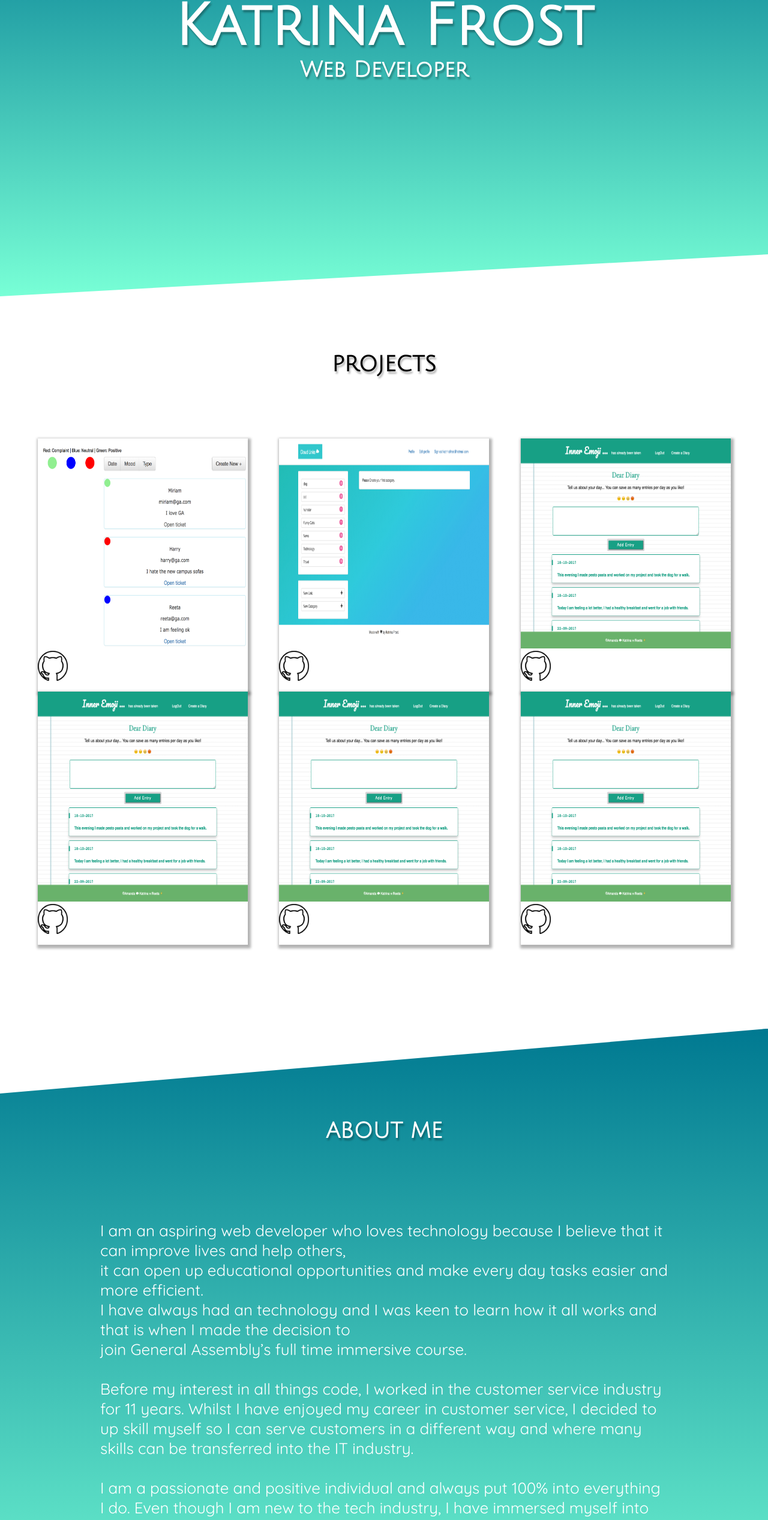
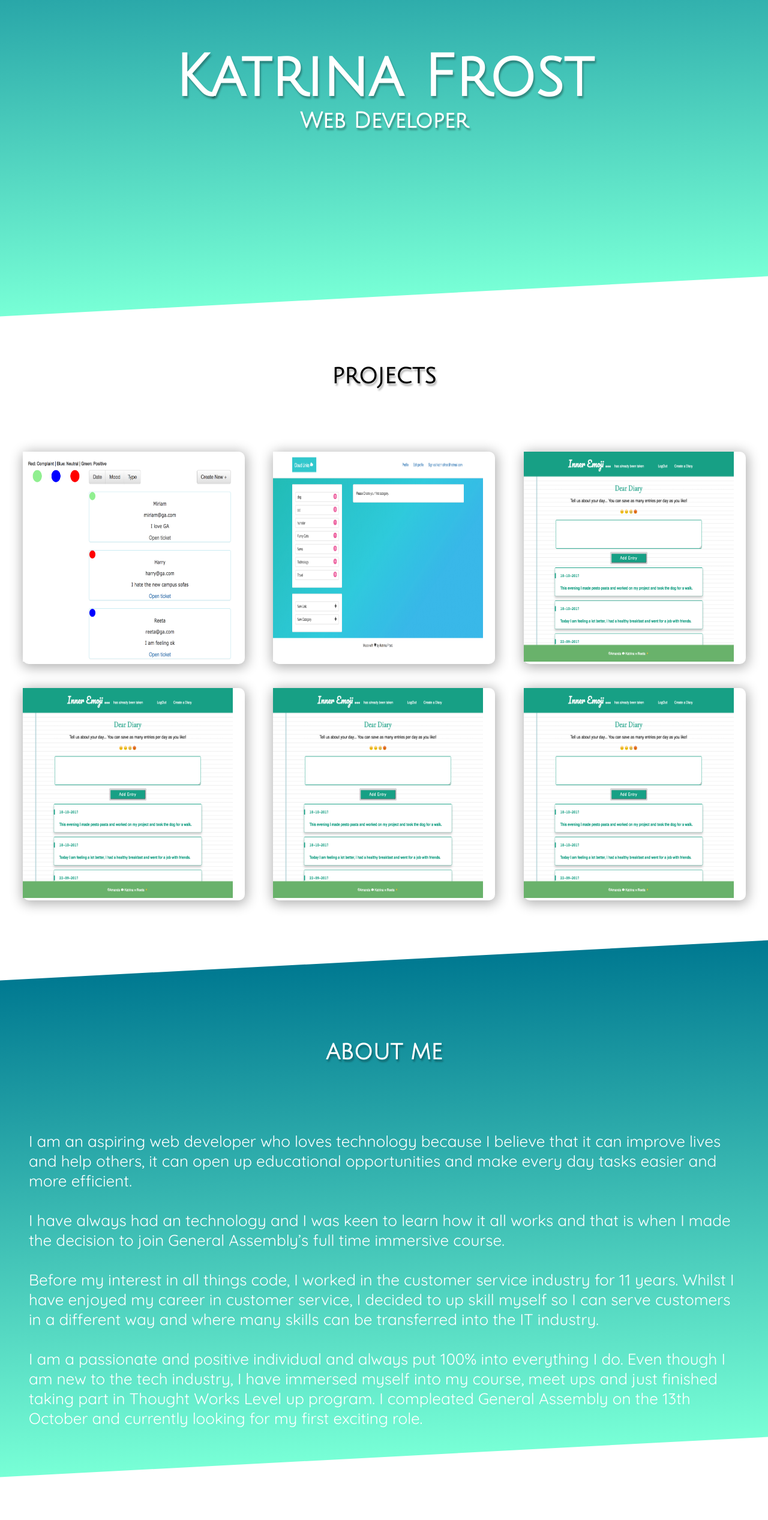
Before and after one commit to KatrinaFrost/KatrinaFrost.github.io, a plain HTML site: page index.html in a window 1280 px wide. Shown: the part 206-2740 px from the top of the page at 60% size. Drawn offline with Linux system fonts and the light colour scheme.

Commit message:
Futher styling, need to tidy CSS code and add project details in

```diff
--- a/css/gallery.css
+++ b/css/gallery.css
@@ -3,13 +3,13 @@
   flex-wrap: wrap;
   justify-content: space-evenly;
   padding: 10px;
-  padding-bottom: 100px;
 }
 
 .gallery-container .item-container {
-  /*-webkit-filter: grayscale(1); /* Google Chrome, Safari 6+ & Opera 15+ */*/
-  margin: 10px 10px 20px 10px;
-  box-shadow: 2px 3px 4px 3px rgba(0,0,0,0.3);
+  /*-webkit-filter: grayscale(1); /* Google Chrome, Safari 6+ & Opera 15+ */
+  box-shadow: 1px 3px 20px 3px rgba(0,0,0,0.3);
+  margin: 0 20px 40px 20px;
+  border-radius: 10px;
 }
 
 .gallery-container .item-container .icon {
@@ -19,5 +19,4 @@
 img:hover {
   filter: none; /* IE6-9 */
   -webkit-filter: grayscale(0); /* Google Chrome, Safari 6+ & Opera 15+ */
-
 }
--- a/css/style.css
+++ b/css/style.css
@@ -1,5 +1,4 @@
 html, body{
-  height: 100%;
   width: 100%;
   margin: 0;
   padding: 0;
@@ -12,17 +11,50 @@ h1, h2 {
   text-shadow: 2px 4px 3px rgba(0,0,0,0.3);
 }
 
+section h1.title {
+  padding-top: 5%;
+  padding-bottom: 5%;
+  font-size: 36px;
+}
+
+.page-container section {
+  margin-bottom: 50px;
+}
+
+.page-container section h1.title.inverse {
+  color: white;
+}
+
 h2, p {
   color: white;
 }
 
+/* Skewed background */
+
+section.skewed {
+  width: 100%;
+  margin: 0;
+}
+
+section.skewed .bg {
+  background-image: linear-gradient(#007991, #78ffd6);
+  transform: skewY(-3deg);
+}
+section.skewed .content {
+  transform: skewY(3deg);
+  position: relative;
+  padding: 25px;
+}
+
 /* ----------------------------- Name --------------------------------------- */
-.section-one {
-  background-image: linear-gradient(#007991, #78ffd6);
-  height: 700px;
+.page-container {
+  position: relative;
+  top: -100px;
   width: 100%;
-  clip-path: polygon(0 0, 100% 0, 100% 90%, 0 100%);
-  margin: 0;
+}
+
+.section-one .content {
+  height: 750px;
 }
 
 /* ----------------------------- Nav ---------------------------------------- */
@@ -32,7 +64,7 @@ h2, p {
   justify-content: center;
   max-width: 300px;
   margin: 0 auto;
-  padding: 20px;
+  padding-top: 100px;
   font-size: 24px;
   font-family: 'Quicksand', sans-serif;
 }
@@ -55,9 +87,9 @@ a:hover {
 
 .section-one header {
   display: flex;
+  flex-direction: column;
   justify-content: center;
-  flex-direction: column;
-  height: 400px;
+  height: 600px;
 }
 
 .name {
@@ -75,43 +107,20 @@ a:hover {
 }
 
 /* ---------------------------- Projects ------------------------------------ */
-.section-two {
-  background-image: white;
-  /*height: 700px;*/
-  width: 100%;
-  /*clip-path: polygon(00 10%, 100% 00, 100% 90%, 0 100%);*/
-  /*             top left\top right\bottom right\bottom left*/
-}
-
-.section-two {
-  margin-bottom: 40px;
-}
 
 .projects {
   padding-top: 5%;
   padding-bottom: 5%;
   font-size: 36px;
+  margin: 32px;
+
 }
 
 /* ----------------------------- About -------------------------------------- */
-.section-three {
-  background-image: linear-gradient(#007991, #78ffd6);
-  font-size: 25px;
-  clip-path: polygon(00 10%, 100% 00, 100% 90%, 0 100%);
-  /*             top left\top right\bottom right\bottom left*/
-  padding: 5%;
-  position: inherit;
-}
-
-.about {
-  padding-top: 5%;
-  color: white;
-  font-size: 36px;
-}
 
 .aboutText {
   font-family: 'Quicksand', sans-serif;
-  padding: 100px;
+  padding: 20px;
   font-size: 26px;
   margin: 3px;
 }
@@ -119,10 +128,8 @@ a:hover {
 /* ----------------------------- Contact------------------------------------- */
 .section-four {
   background-image: white;
-  height: 700px;
   width: 100%;
-  clip-path: polygon(00 10%, 100% 00, 100% 90%, 0 100%);
-  /*             top left\top right\bottom right\bottom left*/
+  margin-bottom: 20px;
 }
 
 .section-four .flex-container {
@@ -143,11 +150,11 @@ a:hover {
 }
 
 .section-four .icons {
-  padding: 40px;
+  padding: 0 40px;
 }
 
-.section-four .hello {
-  padding: 5px;
+.section-four .hello img {
+  width: 260px;
 }
 
 /* ----------------------------- Footer ------------------------------------- */
@@ -167,4 +174,23 @@ footer {
   font-family: 'Tangerine', cursive;
   font-weight: bold;
   font-size: 36px;
+  padding-bottom: 10px;
 }
+
+@media only screen and (max-width: 500px) {
+  h1.name {
+    font-size: 36px;
+  }
+  h2.jobTitle {
+    font-size: 22px;
+  }
+  .section-one .content {
+    height: 490px;
+  }
+  .section-one header {
+    height: 390px;
+  }
+  .section-one nav.flex-container {
+    font-size: 18px;
+  }
+}
--- a/index.html
+++ b/index.html
@@ -22,80 +22,103 @@
   <title>Katrina Frost</title>
 
 <body>
+  <div class="page-container">
 
     <!--_______________________________ Title __________________________________ -->
 
-  <section class="section-one">
+    <section class="skewed section-one">
+      <div class="bg">
+        <div class="content">
 
           <nav class="flex-container">
-        <a href="/#/">Projects</a>
-        <a href="/#/">About</a>
-        <a href="/#/">Contact</a>
+            <a href="#projects">Projects</a>
+            <a href="#about">About</a>
+            <a href="#contact">Contact</a>
           </nav>
+
           <header>
             <h1 class="name">Katrina Frost</h1>
             <h2 class="jobTitle">Web Developer</h2>
           </header>
+
+        </div>
+      </div>
     </section>
 
     <!--_______________________________ Projects _______________________________ -->
 
     <section class="section-two">
-    <h1 class="projects">PROJECTS</h1>
 
+      <a name="projects"></a>
+
+      <h1 class="projects title">PROJECTS</h1>
       <div class="gallery-container">
 
         <div class="item-container">
           <img width="350" height="350" src="img/customerService/csDesk2.png" alt=""/>
           <a href="https://github.com/KatrinaFrost" target="_blank" >
-          <img class="icon" src="icon/github.png" alt="github" style="width:50px;height:50px;border:1"></a>
+            <!-- <img class="icon" src="icon/github.png" alt="github" style="width:50px;height:50px;border:1"> -->
+          </a>
         </div>
 
         <div class="item-container">
           <img width="350" height="350" src="img/cloudLinks/cloudLinks.png" alt=""/>
           <a href="https://github.com/KatrinaFrost" target="_blank" >
-          <img class="icon" src="icon/github.png" alt="github" style="width:50px;height:50px;border:0"></a>
+            <!-- <img class="icon" src="icon/github.png" alt="github" style="width:50px;height:50px;border:0"> -->
+          </a>
         </div>
 
         <div class="item-container">
           <img width="350" height="350" src="img/innerEmoji/innerEmojiDiary.png" alt=""/>
           <a href="https://github.com/KatrinaFrost" target="_blank" >
-          <img class="icon" src="icon/github.png" alt="github" style="width:50px;height:50px;border:0"></a>
+            <!-- <img class="icon" src="icon/github.png" alt="github" style="width:50px;height:50px;border:0"> -->
+          </a>
         </div>
 
         <div class="item-container">
           <img width="350" height="350" src="img/innerEmoji/innerEmojiDiary.png" alt=""/>
           <a href="https://github.com/KatrinaFrost" target="_blank" >
-          <img class="icon" src="icon/github.png" alt="github" style="width:50px;height:50px;border:0"></a>
+            <!-- <img class="icon" src="icon/github.png" alt="github" style="width:50px;height:50px;border:0"> -->
+          </a>
         </div>
 
         <div class="item-container">
           <img width="350" height="350" src="img/innerEmoji/innerEmojiDiary.png" alt=""/>
           <a href="https://github.com/KatrinaFrost" target="_blank" >
-          <img class="icon" src="icon/github.png" alt="github" style="width:50px;height:50px;border:0"></a>
+            <!-- <img class="icon" src="icon/github.png" alt="github" style="width:50px;height:50px;border:0"> -->
+          </a>
         </div>
 
         <div class="item-container">
           <img width="350" height="350" src="img/innerEmoji/innerEmojiDiary.png" alt=""/>
           <a href="https://github.com/KatrinaFrost" target="_blank" >
-          <img class="icon" src="icon/github.png" alt="github" style="width:50px;height:50px;border:0"></a>
+            <!-- <img class="icon" src="icon/github.png" alt="github" style="width:50px;height:50px;border:0"> -->
+          </a>
         </div>
 
-      </div>
       </div>
     </section>
 
     <!--__________________________________ About _______________________________ -->
 
-  <section class="section-three">
-    <h1 class="about">ABOUT ME</h1>
-    <p class="aboutText">I am an aspiring web developer who loves technology because I believe that it can improve lives and help others, <br> it can open up educational opportunities and make every day tasks easier and more efficient.
+    <section class="skewed section-three">
 
-    <br>I have always had an technology and I was keen to learn how it all works and that is when I made the decision to <br> join General Assembly’s full time immersive course.
+      <div class="bg">
+        <div class="content">
+          <a name="about"></a>
+
+          <h1 class="about title inverse">ABOUT ME</h1>
+
+          <p class="aboutText">I am an aspiring web developer who loves technology because I believe that it can improve lives and help others, it can open up educational opportunities and make every day tasks easier and more efficient.
+          <br>
+          <br>I have always had an technology and I was keen to learn how it all works and that is when I made the decision to join General Assembly’s full time immersive course.
           <br>
           <br>Before my interest in all things code, I worked in the customer service industry for 11 years. Whilst I have enjoyed my career in customer service, I decided to up skill myself so I can serve customers in a different way and where many skills can be transferred into the IT industry.
           <br>
-    <br>I am a passionate and positive individual and always put 100% into everything I do. Even though I am new to the tech industry, I have immersed myself into my course, meet ups and just finished taking part in Thought Works Level up program. I finished GA on the 13th October and currently looking for my first exciting role.</p>
+          <br>I am a passionate and positive individual and always put 100% into everything I do. Even though I am new to the tech industry, I have immersed myself into my course, meet ups and just finished taking part in Thought Works Level up program. I compleated General Assembly on the 13th October and currently looking for my first exciting role.</p>
+
+        </div>
+      </div>
 
     </section>
 
@@ -103,29 +126,35 @@
 
     <section class="section-four">
 
-    <h1 class="contact">LETS GET IN TOUCH</h1>
+      <a name="contact"></a>
+
+      <h1 class="contact title">LETS GET IN TOUCH</h1>
 
       <div class="flex-container">
         <div class="icons">
 
           <div class="phone">
             <a href="tel:+61472979688" target="_top">
-            <img src="icon/whatsapp.png" alt="0472979688" style="width:48px;height:48px;border:0"></a>
+              <img src="icon/whatsapp.png" alt="0472979688" style="width:48px;height:48px;border:0">
+            </a>
           </div>
 
           <div class="linkedin">
             <a href="https://www.linkedin.com/in/katrina-louise-frost/" target="_blank">
-            <img src="icon/linkedin.png" alt="linkedin" style="width:48px;height:48px;border:0"></a>
+              <img src="icon/linkedin.png" alt="linkedin" style="width:48px;height:48px;border:0">
+            </a>
           </div>
 
           <div class="email">
             <a href="mailto:katrinalfrost@hotmail.com?Subject=Hello%20again" target="_top">
-            <img src="icon/email.png" alt="katrinalfrost@hotmail.com" style="width:48px;height:48px;border:0"></a>
+              <img src="icon/email.png" alt="katrinalfrost@hotmail.com" style="width:48px;height:48px;border:0">
+            </a>
           </div>
 
           <div class="github">
             <a href="https://github.com/KatrinaFrost" target="_blank" >
-            <img src="icon/github.png" alt="github" style="width:48px;height:48px;border:0"></a>
+              <img src="icon/github.png" alt="github" style="width:48px;height:48px;border:0">
+            </a>
           </div>
 
         </div>
@@ -135,10 +164,13 @@
         </div>
 
       </div>
+
     </section>
 
+  </div>
+
   <footer>
-    Made with lots of &hearts; and lots of coffee by <div class="katrina">Katrina Frost</div>
+    Made with lots of <img src="icon/heart.png" style="width:20px;height:20px;border:0"> and lots of <img src="icon/coffee.png" style="width:20px;height:20px;border:0"> by <div class="katrina">Katrina Frost</div>
   </footer>
 
   <script src="js/main.js" charset="utf-8"></script>
```
Also changed, not shown: icon/coffee.png (added), icon/heart.png (added). Lines whose indentation alone changed are shown as unchanged.
